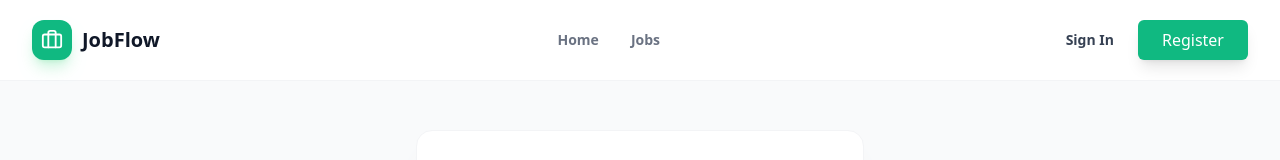
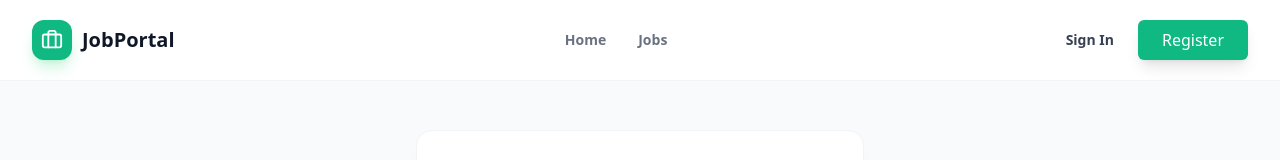
Before and after one commit to remissg/MyDailyWork_Task2, a React (Vite) app: page /login in a window 1280 px wide. Shown: the top 160 px of the page. Built offline with nearby package versions, Linux system fonts and the light colour scheme.

Commit message:
Update Navbar.jsx

```diff
--- a/src/components/Navbar.jsx
+++ b/src/components/Navbar.jsx
@@ -24,7 +24,7 @@ const Navbar = () => {
                     <div className="w-10 h-10 bg-[#10b981] rounded-xl flex items-center justify-center text-white shadow-lg shadow-green-500/20 group-hover:scale-105 transition-transform">
                         <Briefcase size={22} />
                     </div>
-                    <span>JobFlow</span>
+                    <span>JobPortal</span>
                 </Link>
 
                 {/* Desktop Nav */}
```
